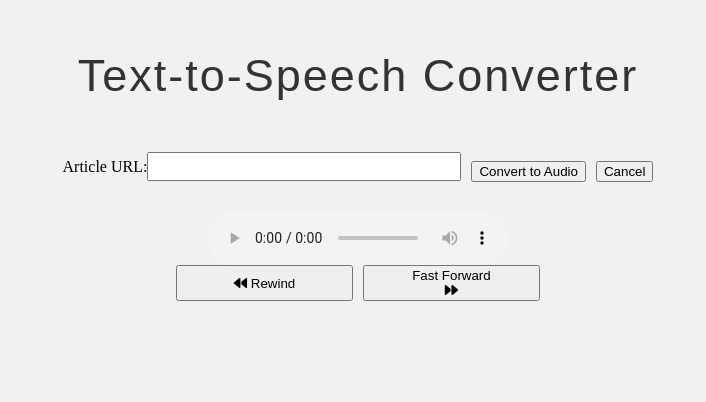
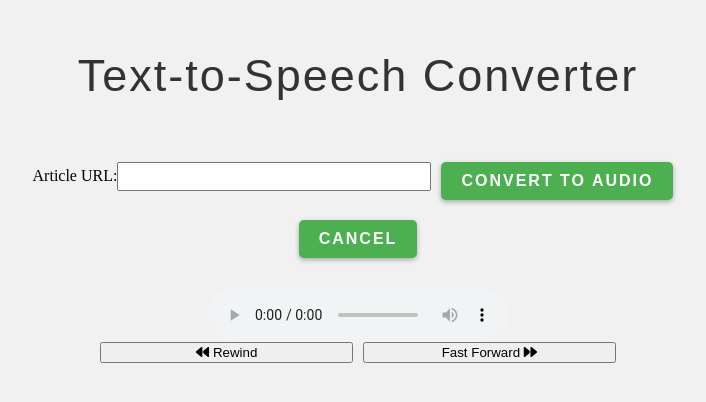
Before and after one commit to claws85/txt_to_speech, a Flask app: page / in a window 1280 px wide. Shown: the top 402 px of the page, without its empty margins (282-988 px from the left). Run offline with Flask 2, Linux system fonts and the light colour scheme.

Commit message:
css changes for mobile

```diff
--- a/static/style.css
+++ b/static/style.css
@@ -145,3 +145,64 @@
   letter-spacing: 2px;
   margin: 50px 0;
 }
+
+/* Add responsive styles to the form input */
+#article-url {
+  padding: 5px;
+  margin-bottom: 10px;
+  width: 100%;
+  max-width: 300px;
+}
+
+/* Add responsive styles to the media controls */
+.media-control {
+  padding-left: 20px;
+  padding-right: 20px;
+  width: 20%;
+}
+
+/* Add a responsive wrapper to the media controls */
+.media-controls {
+  display: flex;
+  flex-wrap: wrap;
+  justify-content: center;
+}
+
+/* Center the loading icon */
+#loading-icon {
+  position: relative;
+  top: 50%;
+  transform: translateY(-50%);
+  margin: auto;
+  width: 40px;
+  height: 40px;
+  display: none;
+}
+
+/* Add a responsive wrapper to the buttons */
+.buttons-container {
+  display: flex;
+  flex-wrap: wrap;
+  align-items: center;
+  justify-content: center;
+}
+
+/* Add responsive styles to the submit button */
+#article-form button[type="submit"],
+#article-form button[type="button"] {
+  display: inline-block;
+  margin: 10px;
+  padding: 10px 20px;
+  background-color: #4CAF50;
+  color: white;
+  border: none;
+  border-radius: 5px;
+  cursor: pointer;
+  font-size: 16px;
+  font-weight: bold;
+  text-align: center;
+  text-decoration: none;
+  text-transform: uppercase;
+  letter-spacing: 2px;
+  box-shadow: 0px 2px 5px rgba(0, 0, 0, 0.3);
+}
```
